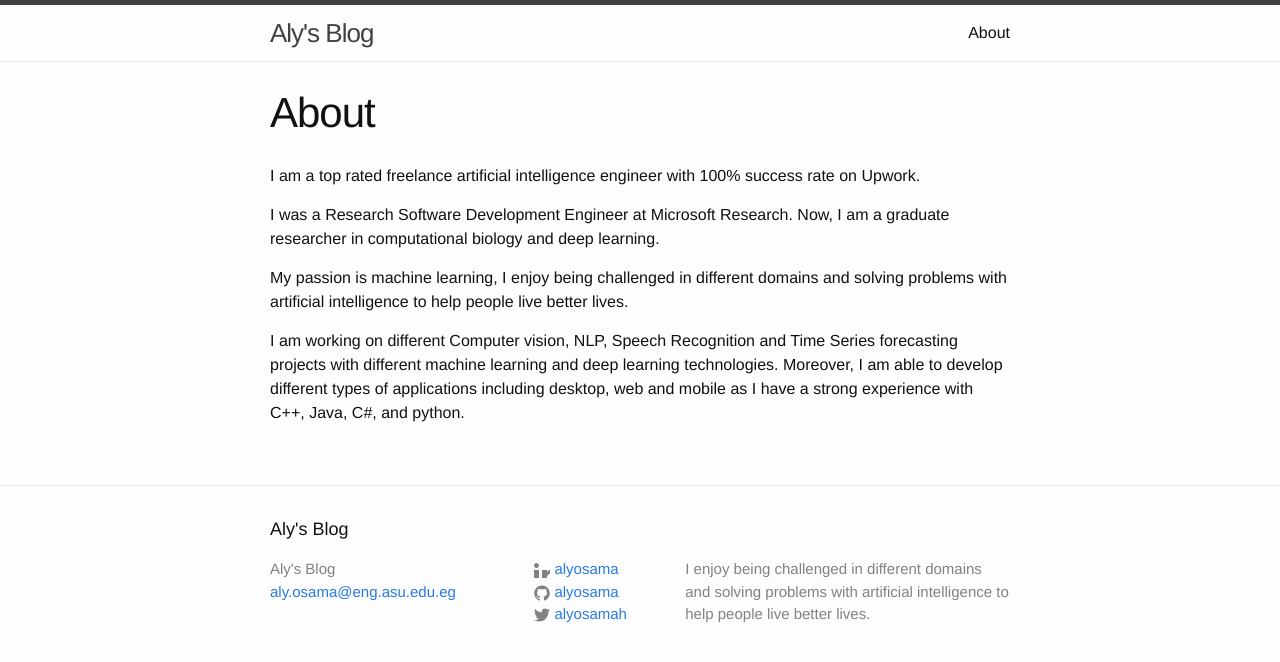
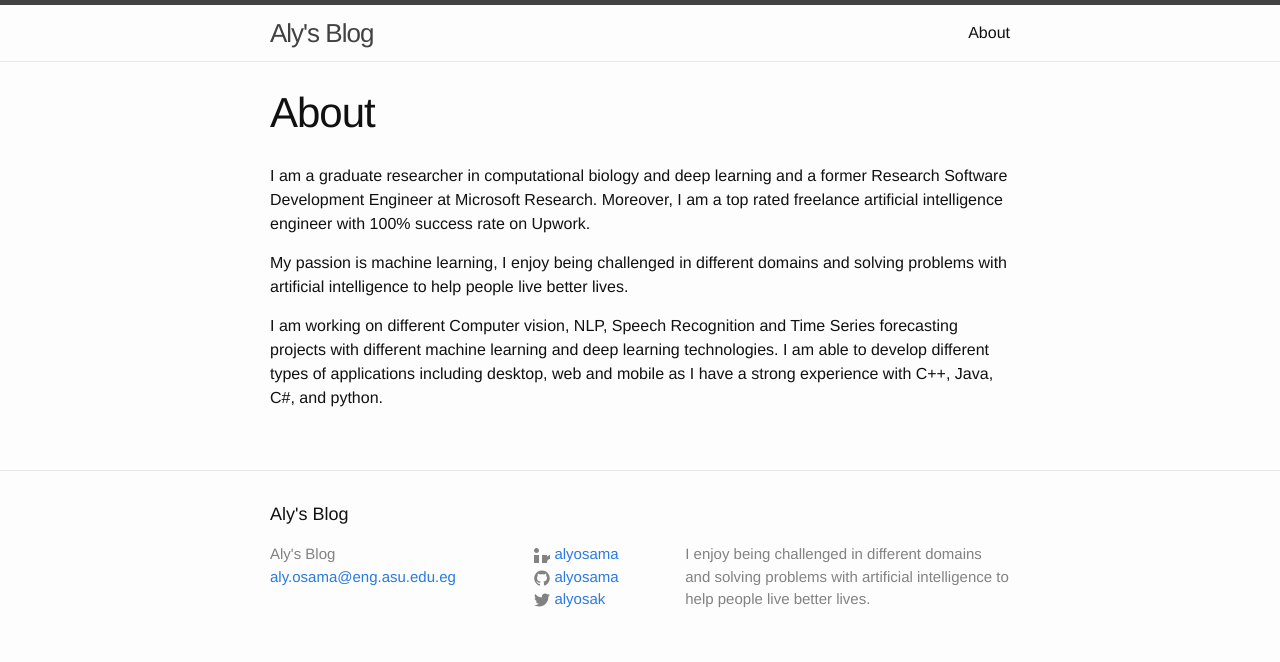
Before and after one commit to alyosama/alyosama.github.io, a Jekyll site: the page built from about.md, in a window 1280 px wide. Shown: the top 662 px of the page. Built offline with Jekyll 4.4.1, drawn with Linux system fonts in a browser that asks for light colours.

```diff
--- a/_config.yml
+++ b/_config.yml
@@ -7,7 +7,7 @@ baseurl: "" # the subpath of your site, e.g. /blog/
 url: "alyosama.github.io" # the base hostname & protocol for your site
 
 linkedin_username: alyosama
-twitter_username: alyosamah
+twitter_username: alyosak
 github_username:  alyosama
 
 # Build settings
--- a/_posts/2018-05-04-DIP.markdown
+++ b/_posts/2020-01-01-DIP.markdown
@@ -16,6 +16,8 @@ categories: Computer Vision
 ## Competition
 
 [1st Ain Shams University Computer Vision Competition](http://alyosama.github.io/computer/vision/2018/05/03/CVC18.html)
+[2nd Ain Shams University Computer Vision Competition](http://alyosama.github.io/computer/vision/2019/05/08/CVC19.html)
+
 
 ## Projects
 
--- a/about.md
+++ b/about.md
@@ -3,11 +3,10 @@ layout: page
 title: About
 permalink: /about/
 ---
-I am a top rated freelance artificial intelligence engineer with 100% success rate on Upwork.
 
-I was a Research Software Development Engineer at Microsoft Research. Now, I am a graduate researcher in computational biology and deep learning.
+I am a graduate researcher in computational biology and deep learning and a former Research Software Development Engineer at Microsoft Research.
+Moreover, I am a top rated freelance artificial intelligence engineer with 100% success rate on Upwork.
 
 My passion is machine learning, I enjoy being challenged in different domains and solving problems with artificial intelligence to help people live better lives.
 
-I am working on different Computer vision, NLP, Speech Recognition and Time Series forecasting projects with different machine learning and deep learning technologies.
-Moreover, I am able to develop different types of applications including desktop, web and mobile as I have a strong experience with C++, Java, C#, and python.
+I am working on different Computer vision, NLP, Speech Recognition and Time Series forecasting projects with different machine learning and deep learning technologies. I am able to develop different types of applications including desktop, web and mobile as I have a strong experience with C++, Java, C#, and python.
```
Also changed, not shown: _posts/2020-02-01-bio1.markdown (added, +36 -0 lines), _posts/2020-02-01-bio1.md (added, +36 -0 lines).
